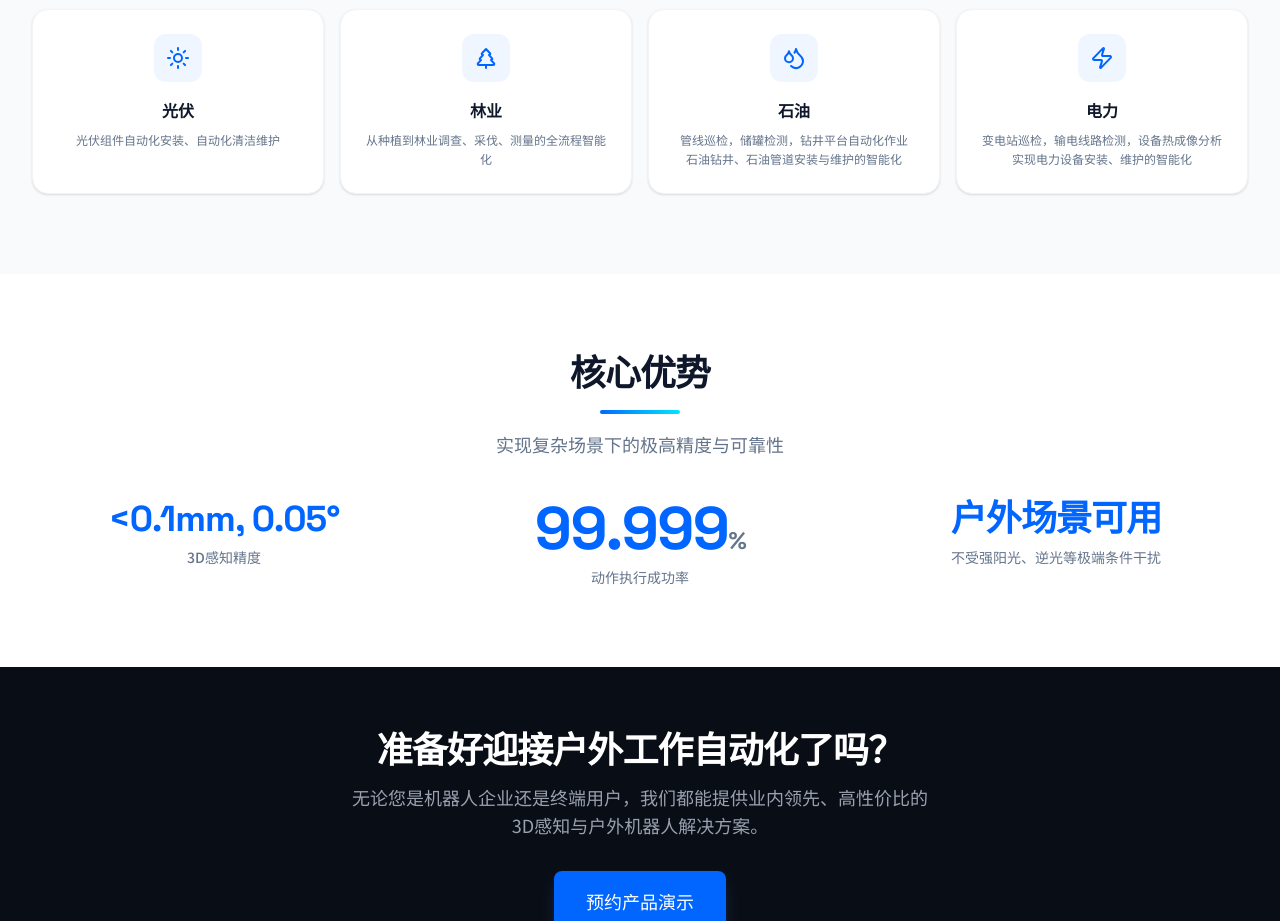
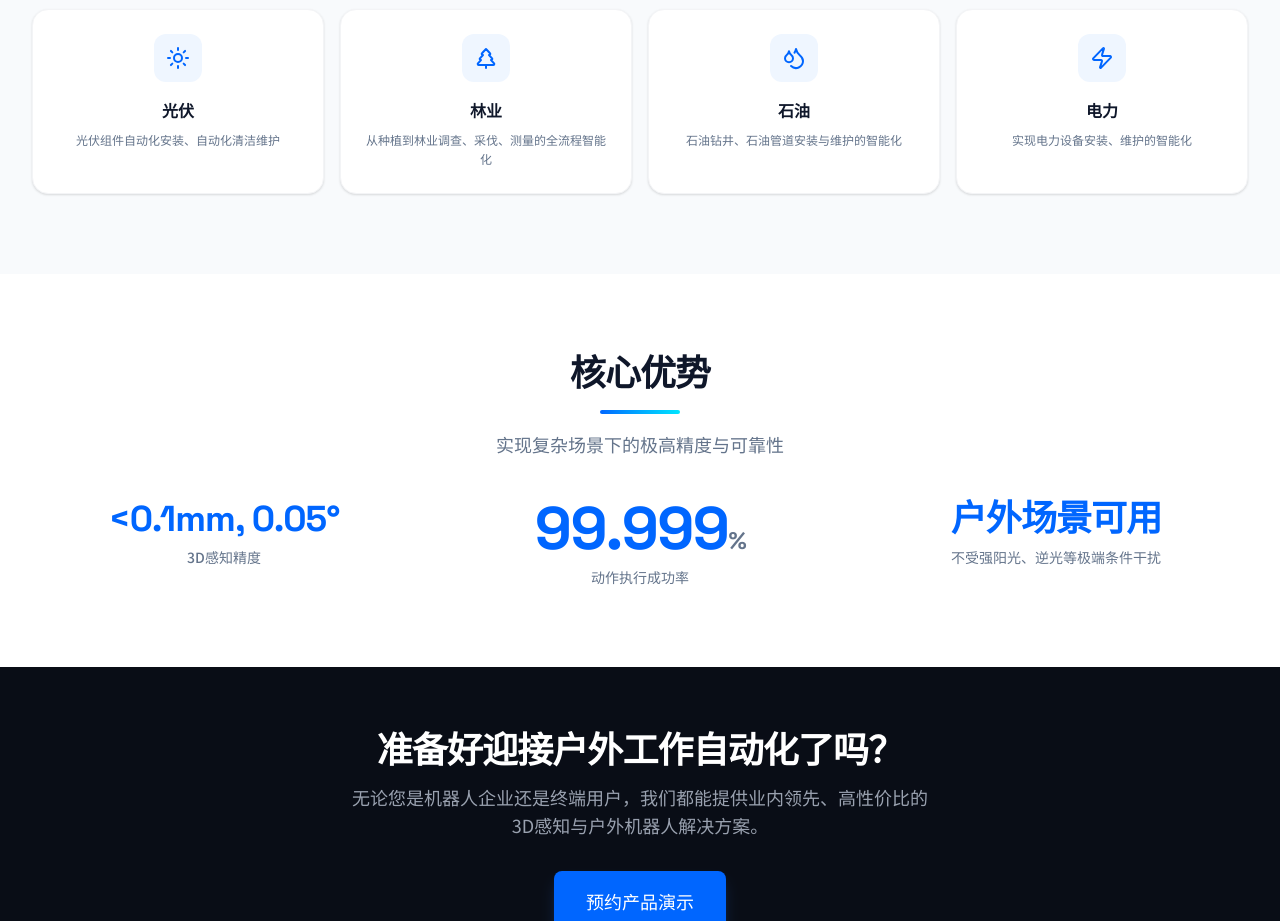
Before and after one commit to hbzy70720-jackey/tensorplus-website, a Next.js app: page / in a window 1280 px wide. Shown: the part 1500-2421 px from the top of the page. Built offline with nearby package versions, Linux system fonts and the light colour scheme; no server answers; the database is empty.

Commit message:
fix: 首页行业板块石油/电力描述精简为单行

```diff
--- a/components/home/industry-carousel.tsx
+++ b/components/home/industry-carousel.tsx
@@ -17,18 +17,12 @@ const industries = [
   {
     icon: Droplets,
     name: "石油",
-    descriptions: [
-      "管线巡检，储罐检测，钻井平台自动化作业",
-      "石油钻井、石油管道安装与维护的智能化",
-    ],
+    descriptions: ["石油钻井、石油管道安装与维护的智能化"],
   },
   {
     icon: Zap,
     name: "电力",
-    descriptions: [
-      "变电站巡检，输电线路检测，设备热成像分析",
-      "实现电力设备安装、维护的智能化",
-    ],
+    descriptions: ["实现电力设备安装、维护的智能化"],
   },
 ];
 
```
Also changed, not shown: 1 other file (tests, documents, lock files or other folders).
